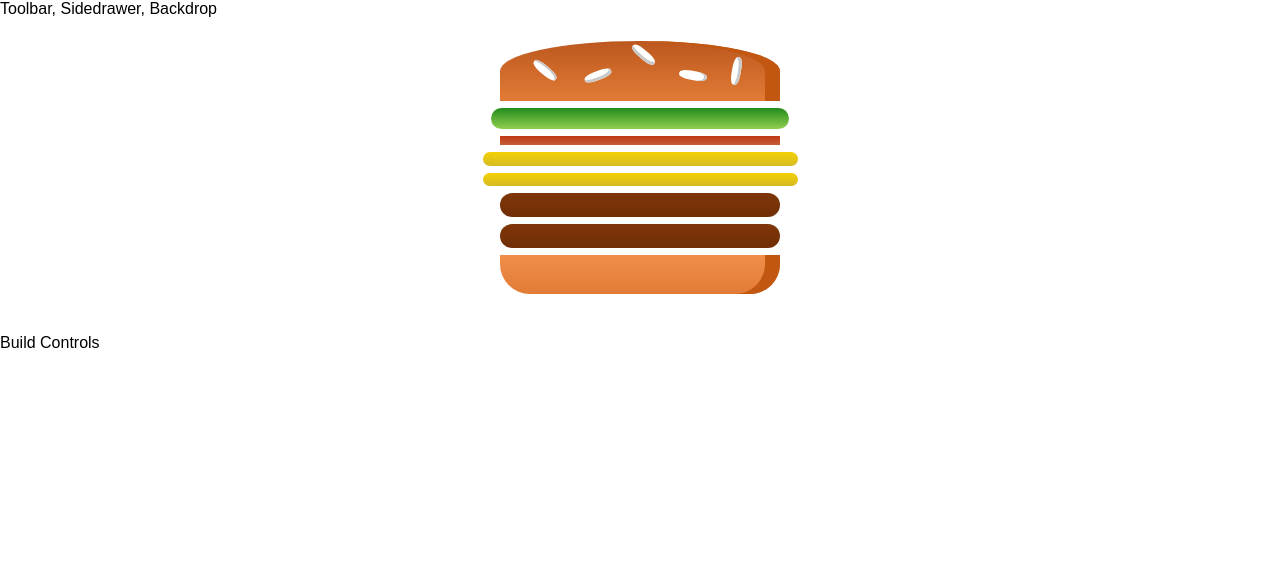
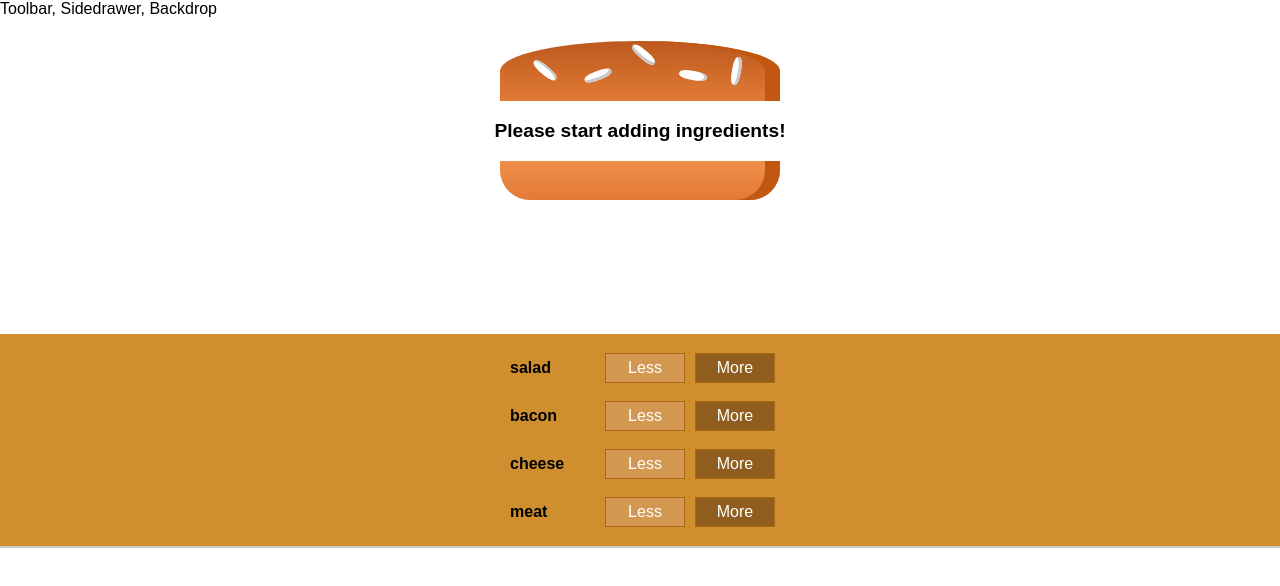
Before and after one commit to UjjwalSingh1908/React-Burger-Builder, a React app: page / in a window 1280 px wide. Shown: the top 586 px of the page. Built offline with nearby package versions, Linux system fonts and the light colour scheme.

Commit message:
added build controls

```diff
--- /dev/null
+++ b/src/components/Burger/BuildControls/BuildControl/BuildControl.css
@@ -0,0 +1,56 @@
+.BuildControl {
+    display: flex;
+    justify-content: space-between;
+    align-items: center;
+    margin: 5px 0;
+}
+
+.BuildControl button {
+    display: block;
+    font: inherit;
+    padding: 5px;
+    margin: 0 5px;
+    width: 80px;
+    border: 1px solid #AA6817;
+    cursor: pointer;
+    outline: none;
+}
+
+.BuildControl button:disabled {
+    background-color: #AC9980;
+    border: 1px solid #7E7365;
+    color: #ccc;
+    cursor: default;
+}
+
+.BuildControl button:hover:disabled {
+    background-color: #AC9980;
+    color: #ccc;
+    cursor: not-allowed;
+}
+
+.Label {
+    padding: 10px;
+    font-weight: bold;
+    width: 80px;
+}
+
+.BuildControl .Less {
+    background-color: #D39952;
+    color: white;
+}
+
+.BuildControl .More {
+    background-color: #8F5E1E;
+    color: white;
+}
+
+.BuildControl .Less:hover, .BuildControl .Less:active {
+    background-color: #DAA972;
+    color: white;
+}
+
+.BuildControl .More:hover,.BuildControl .More:active {
+    background-color: #99703F;
+    color: white;
+}
--- /dev/null
+++ b/src/components/Burger/BuildControls/BuildControl/BuildControl.js
@@ -0,0 +1,12 @@
+import React from 'react';
+import classes from './BuildControl.css';
+
+const buildControl = (props) => (
+<div className= {classes.BuildControl}>
+    <div className= {classes.Label}>{props.label}</div>
+    <button className= {classes.Less}>Less</button>
+    <button className= {classes.More}>More</button>
+</div>
+);
+
+export default buildControl;
--- /dev/null
+++ b/src/components/Burger/BuildControls/BuildControls.css
@@ -0,0 +1,10 @@
+.BuildControls{
+    width: 100%;
+    background-color: #cf8f2e;
+    display: flex;
+    flex-flow: column;
+    align-items: center;
+    box-shadow: 0 2px 1px #ccc;
+    margin: auto;
+    padding: 10px 0;
+}
--- /dev/null
+++ b/src/components/Burger/BuildControls/BuildControls.js
@@ -0,0 +1,20 @@
+import React from 'react';
+import classes from './BuildControls.css';
+import BuildControl from './BuildControl/BuildControl';
+
+const controls = [
+    {label: 'Salad', type: 'salad'},
+    {label: 'Bacon', type: 'bacon'},
+    {label: 'Cheese', type: 'cheese'},
+    {label: 'Meat', type: 'meat'},
+];
+
+const buildControls = (props) => (
+<div className= {classes.BuildControls}>
+{controls.map(ctrl => (
+    <BuildControl key={ctrl.label} label={ctrl.type} />
+))}
+</div>
+);
+
+export default buildControls;
--- a/src/components/Burger/Burger.js
+++ b/src/components/Burger/Burger.js
@@ -4,12 +4,18 @@
 
 const burger = (props) => {
 
-    const transformedIngredients = Object.keys(props.ingredients)
+    let transformedIngredients = Object.keys(props.ingredients)
     .map(igKey => {
         return  [...Array(props.ingredients[igKey]) ].map((_, i) => (
                <BurgerIngredient key={igKey + i} type= {igKey} />
     ));
-    });
+    })
+    .reduce((arr,el)=>{
+            return arr.concat(el)
+    },[]);
+    if(transformedIngredients.length === 0){
+    transformedIngredients = <p>Please start adding ingredients!</p>
+    }
 
     return (
     <div className={classes.Burger}>
--- a/src/containers/BurgerBuilder/BurgerBuilder.js
+++ b/src/containers/BurgerBuilder/BurgerBuilder.js
@@ -2,23 +2,24 @@
 
 import Aux from '../../hoc/Auxilary';
 import Burger from '../../components/Burger/Burger';
+import BuildControls from '../../components/Burger/BuildControls/BuildControls';
 
 class BurgerBuilder extends Component {
 
     state = {
         ingredients: {
-            salad: 1,
-            bacon: 1,
-            cheese: 2,
-            meat: 2
+            salad: 0,
+            bacon: 0,
+            cheese: 0,
+            meat: 0
         }
-    }
+    };
 
     render() {
         return(
          <Aux>
-             <Burger ingredients = {this.state.ingredients} />
-             <div>Build Controls</div>
+            <Burger ingredients = {this.state.ingredients} />
+            <BuildControls />
          </Aux>
         );
     }
```
